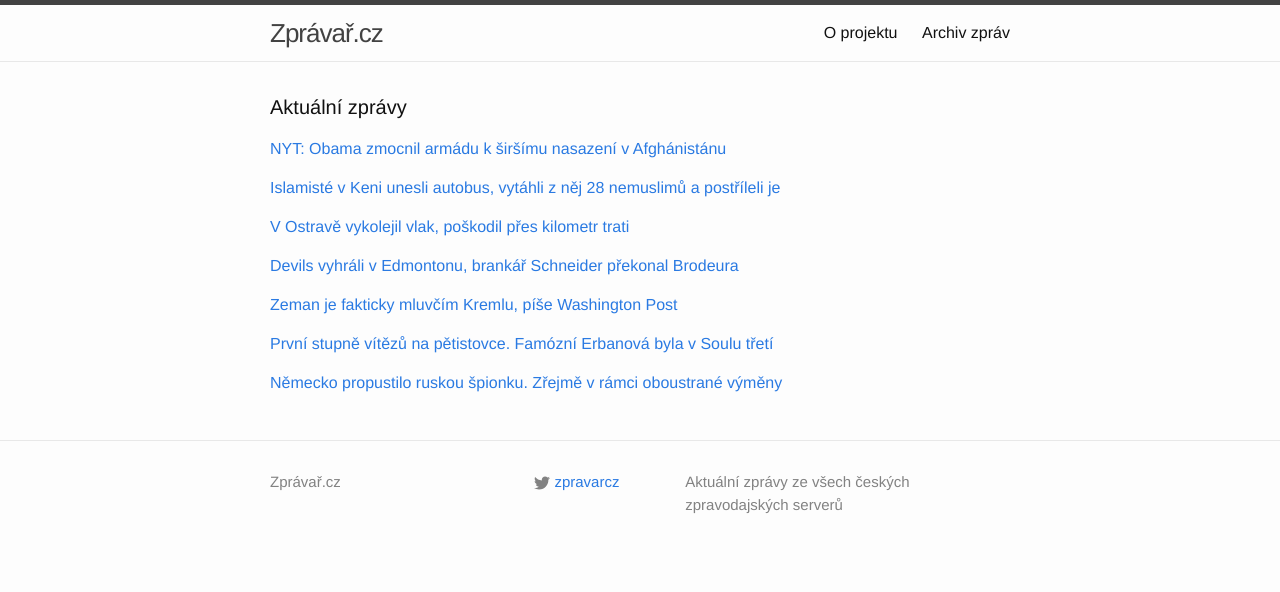
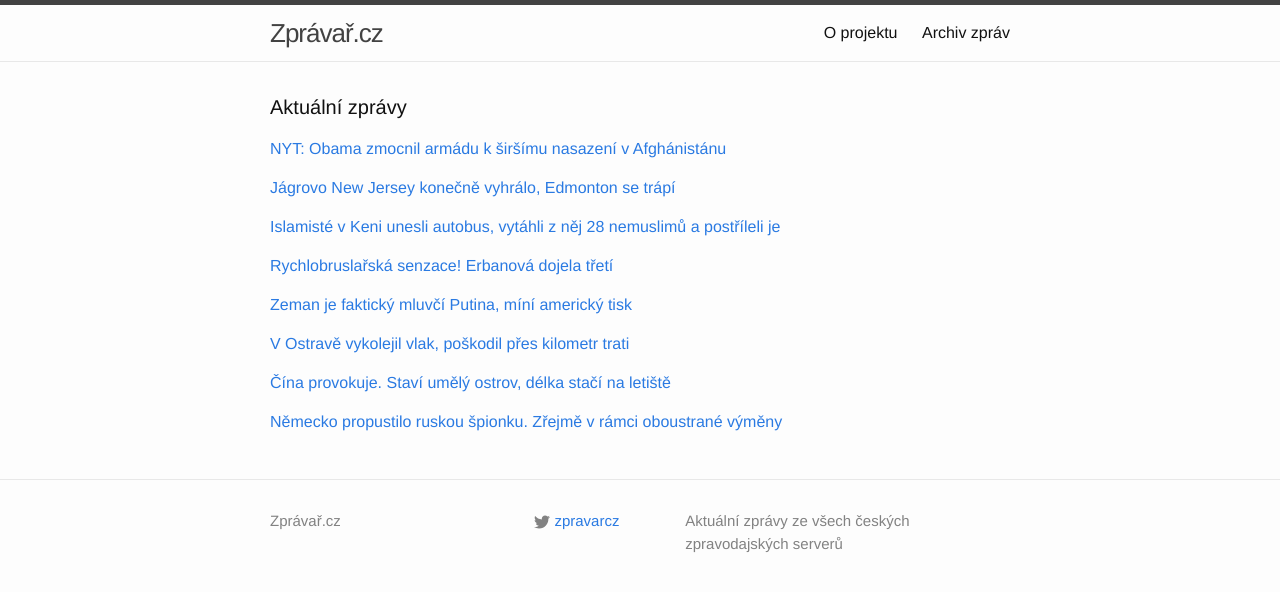
Before and after one commit to adliska/zpravar, a Jekyll site: the page built from index.html, in a window 1280 px wide. Shown: the top 592 px of the page. Built offline with Jekyll 4.4.1, drawn with Linux system fonts in a browser that asks for light colours.

Commit message:
zpravar news update

```diff
--- a/index.html
+++ b/index.html
@@ -17,8 +17,19 @@ layout: default
 <li><a href=http://zpravy.aktualne.cz/zahranici/obama-vydal-prikaz-armadu-ceka-v-afghanistanu-nova-operace/r~4a79f82c721411e4a10c0025900fea04/>Obama vydal příkaz, armádu čeká v Afghánistánu nová operace - zpravy.aktualne.cz</a></li>
 <li><a href=http://www.novinky.cz/zahranicni/amerika/354216-obama-zmocnil-armadu-k-sirsimu-nasazeni-v-afghanistanu.html>Obama zmocnil armádu k širšímu nasazení v Afghánistánu  - www.novinky.cz</a></li>
 </ul>
-</div><p><a href="javascript:;" onclick="toggle_visibility('zpravy1')">Islamisté v Keni unesli autobus, vytáhli z něj 28 nemuslimů a postříleli je</a></p>
+</div><p><a href="javascript:;" onclick="toggle_visibility('zpravy1')">Jágrovo New Jersey konečně vyhrálo, Edmonton se trápí</a></p>
 <div id="zpravy1" style="display:none">
+<ul>
+<li><a href=http://www.tyden.cz/rubriky/sport/hokej/nhl/jagrovo-new-jersey-konecne-vyhralo-edmonton-se-trapi_324945.html>Jágrovo New Jersey konečně vyhrálo, Edmonton se trápí - www.tyden.cz</a></li>
+<li><a href=http://www.rozhlas.cz/_zprava/hokejiste-new-jersey-vyhrali-v-edmontonu-cesi-se-neprosadili--1423482>Hokejisté New Jersey vyhráli v Edmontonu, Češi se neprosadili - www.rozhlas.cz</a></li>
+<li><a href=http://www.tyden.cz/rubriky/sport/jagrovo-new-jersey-konecne-vyhralo-edmonton-se-trapi_324945.html>Jágrovo New Jersey konečně vyhrálo, Edmonton se trápí - www.tyden.cz</a></li>
+<li><a href=http://www.denik.cz/hokej/devils-vyhrali-v-edmontonu-brankar-schneider-prekonal-brodeura-20141122.html>Devils vyhráli v Edmontonu, brankář Schneider překonal Brodeura - www.denik.cz</a></li>
+<li><a href=http://hokej.idnes.cz/schneider-vychytal-new-jersey-vyhru-dvl-/nhl.aspx?c=A141122_065959_nhl_Mkr>Schneider vychytal New Jersey výhru a navíc překonal rekord Brodeura - hokej.idnes.cz</a></li>
+<li><a href=http://www.sportovninoviny.cz/zpravy/devils-vyhrali-v-edmontonu-schneider-prekonal-rekord-brodeura/1150126>Devils vyhráli v Edmontonu, Schneider překonal rekord Brodeura - www.sportovninoviny.cz</a></li>
+<li><a href=http://sport.aktualne.cz/jagrovi-devils-porazili-oilers-schneider-prekonal-brodeura/r~fe787986720811e48477002590604f2e/>Jágrovi Devils porazili Oilers, Schneider překonal Brodeura - sport.aktualne.cz</a></li>
+</ul>
+</div><p><a href="javascript:;" onclick="toggle_visibility('zpravy2')">Islamisté v Keni unesli autobus, vytáhli z něj 28 nemuslimů a postříleli je</a></p>
+<div id="zpravy2" style="display:none">
 <ul>
 <li><a href=http://www.novinky.cz/zahranicni/svet/354219-islamiste-v-keni-unesli-autobus-vytahli-z-nej-28-nemuslimu-a-postrileli-je.html>Islamisté v Keni unesli autobus, vytáhli z něj 28 nemuslimů a postříleli je - www.novinky.cz</a></li>
 <li><a href=http://www.ceskenoviny.cz/zpravy/zpravy/bojovnici-milici-sabab-v-keni-zabili-28-lidi/1150133>Bojovníci milicí Šabáb v Keni zabili 28 lidí - www.ceskenoviny.cz</a></li>
@@ -26,39 +37,41 @@ layout: default
 <li><a href=http://www.lidovky.cz/bojovnici-milici-sabab-v-keni-zabili-28-lidi-fiq-/zpravy-svet.aspx?c=A141122_082625_ln_zahranici_sho>Proti nemuslimům. Islamisté je vytahali z autobusu a postříleli  - www.lidovky.cz</a></li>
 <li><a href=http://zpravy.aktualne.cz/zahranici/islamiste-unesli-v-keni-linkovy-autobus-a-zabili-28-pasazeru/r~c6f9c5e2721611e4a10c0025900fea04/>Bojovníci milicí unesli v Keni autobus, zabili 28 pasažérů - zpravy.aktualne.cz</a></li>
 </ul>
-</div><p><a href="javascript:;" onclick="toggle_visibility('zpravy2')">V Ostravě vykolejil vlak, poškodil přes kilometr trati</a></p>
-<div id="zpravy2" style="display:none">
+</div><p><a href="javascript:;" onclick="toggle_visibility('zpravy3')">Rychlobruslařská senzace! Erbanová dojela třetí</a></p>
+<div id="zpravy3" style="display:none">
+<ul>
+<li><a href=http://www.tyden.cz/rubriky/sport/ostatni-sporty/rychlobruslarska-senzace-erbanova-dojela-treti_324946.html>Rychlobruslařská senzace! Erbanová dojela třetí - www.tyden.cz</a></li>
+<li><a href=http://www.rozhlas.cz/_zprava/rychlobruslarka-erbanova-dosahla-ve-svetovem-poharu-v-soulu-na-stupne-vitezu--1423488>Rychlobruslařka Erbanová dosáhla ve Světovém poháru v Soulu na stupně vítězů - www.rozhlas.cz</a></li>
+<li><a href=http://sport.idnes.cz/karolina-erbanova-byla-v-soulu-treti-na-petistovce-f83-/sporty.aspx?c=A141122_083448_sporty_ald>První stupně vítězů na pětistovce. Famózní Erbanová byla v Soulu třetí - sport.idnes.cz</a></li>
+<li><a href=http://sport.aktualne.cz/erbanova-byla-ve-sp-senzacne-treti-na-petistovce/r~a7ba26a4721b11e4840b002590604f2e/>Erbanová byla ve SP senzačně třetí na pětistovce - sport.aktualne.cz</a></li>
+<li><a href=http://sport.idnes.cz/prvni-stupne-vitezu-na-petistovce-famozni-erbanova-byla-v-soulu-treti-1mr-/sporty.aspx?c=A141122_083448_sporty_ald>První stupně vítězů na pětistovce. Famózní Erbanová byla v Soulu třetí - sport.idnes.cz</a></li>
+</ul>
+</div><p><a href="javascript:;" onclick="toggle_visibility('zpravy4')">Zeman je faktický mluvčí Putina, míní americký tisk</a></p>
+<div id="zpravy4" style="display:none">
+<ul>
+<li><a href=http://www.tyden.cz/rubriky/domaci/zeman-je-fakticky-mluvci-putina-mini-americky-tisk_324944.html>Zeman je faktický mluvčí Putina, míní americký tisk - www.tyden.cz</a></li>
+<li><a href=http://www.novinky.cz/zahranicni/amerika/354221-zeman-je-fakticky-mluvcim-kremlu-pise-washington-post.html>Zeman je fakticky mluvčím Kremlu, píše Washington Post - www.novinky.cz</a></li>
+<li><a href=http://echo24.cz/a/wfySZ>Zeman je faktickým mluvčím Kremlu, píše Washington Post - echo24.cz</a></li>
+<li><a href=http://zpravy.aktualne.cz/domaci/americky-tisk-zeman-je-fakticky-mluvcim-prezidenta-putina/r~458c8d94721d11e48477002590604f2e/>Americký tisk: Zeman je fakticky mluvčím prezidenta Putina - zpravy.aktualne.cz</a></li>
+<li><a href=http://www.ceskenoviny.cz/zpravy/zpravy/wp-zeman-je-fakticky-mluvcim-kremlu-pro-orbana-je-putin-vzorem/1150139>WP: Zeman je fakticky mluvčím Kremlu, pro Orbána je Putin vzorem - www.ceskenoviny.cz</a></li>
+</ul>
+</div><p><a href="javascript:;" onclick="toggle_visibility('zpravy5')">V Ostravě vykolejil vlak, poškodil přes kilometr trati</a></p>
+<div id="zpravy5" style="display:none">
 <ul>
 <li><a href=http://www.ceskatelevize.cz/ct24/regiony/293184-v-ostrave-vykolejil-vlak-poskodil-pres-kilometr-trati/>V Ostravě vykolejil vlak, poškodil přes kilometr trati - www.ceskatelevize.cz</a></li>
 <li><a href=http://www.novinky.cz/krimi/354220-vlak-v-ostrave-urazil-1-5-kilometru-s-vykolejenymi-vagony-skoda-pres-pet-milionu.html>Vlak v Ostravě urazil 1,5 kilometru s vykolejenými vagóny, škoda přes pět miliónů - www.novinky.cz</a></li>
 <li><a href=http://www.ceskenoviny.cz/zpravy/zpravy/v-ostrave-vykolejil-nakladni-vlak-skoda-je-5-6-milionu-kc/1150136>V Ostravě vykolejil nákladní vlak, škoda je 5,6 milionu Kč - www.ceskenoviny.cz</a></li>
 <li><a href=http://zpravy.aktualne.cz/regiony/moravskoslezsky/v-ostrave-vykolejil-nakladni-vlak-skoda-je-5-6-milionu/r~3d698200721a11e497f0002590604f2e/>V Ostravě vykolejil nákladní vlak, škoda je 5,6 milionu - zpravy.aktualne.cz</a></li>
 </ul>
-</div><p><a href="javascript:;" onclick="toggle_visibility('zpravy3')">Devils vyhráli v Edmontonu, brankář Schneider překonal Brodeura</a></p>
-<div id="zpravy3" style="display:none">
+</div><p><a href="javascript:;" onclick="toggle_visibility('zpravy6')">Čína provokuje. Staví umělý ostrov, délka stačí na letiště</a></p>
+<div id="zpravy6" style="display:none">
 <ul>
-<li><a href=http://www.denik.cz/hokej/devils-vyhrali-v-edmontonu-brankar-schneider-prekonal-brodeura-20141122.html>Devils vyhráli v Edmontonu, brankář Schneider překonal Brodeura - www.denik.cz</a></li>
-<li><a href=http://hokej.idnes.cz/schneider-vychytal-new-jersey-vyhru-dvl-/nhl.aspx?c=A141122_065959_nhl_Mkr>Schneider vychytal New Jersey výhru a navíc překonal rekord Brodeura - hokej.idnes.cz</a></li>
-<li><a href=http://www.sportovninoviny.cz/zpravy/devils-vyhrali-v-edmontonu-schneider-prekonal-rekord-brodeura/1150126>Devils vyhráli v Edmontonu, Schneider překonal rekord Brodeura - www.sportovninoviny.cz</a></li>
-<li><a href=http://sport.aktualne.cz/jagrovi-devils-porazili-oilers-schneider-prekonal-brodeura/r~fe787986720811e48477002590604f2e/>Jágrovi Devils porazili Oilers, Schneider překonal Brodeura - sport.aktualne.cz</a></li>
+<li><a href=http://www.tyden.cz/rubriky/zahranici/asie-a-oceanie/cina-provokuje-stavi-umely-ostrov-delka-staci-na-letiste_324937.html>Čína provokuje. Staví umělý ostrov, délka stačí na letiště - www.tyden.cz</a></li>
+<li><a href=http://zpravy.idnes.cz/cina-stavi-ostrov-spratly-dc4-/zahranicni.aspx?c=A141122_083128_zahranicni_jw>Peking navršil v Jihočínském moři umělý ostrov. Délka stačí na letiště - zpravy.idnes.cz</a></li>
+<li><a href=http://www.ceskenoviny.cz/zpravy/zpravy/cina-dela-v-jihocinskem-mori-umely-ostrov-asi-leteckou-zakladnu/1150117>Čína dělá v Jihočínském moři umělý ostrov, asi leteckou základnu - www.ceskenoviny.cz</a></li>
 </ul>
-</div><p><a href="javascript:;" onclick="toggle_visibility('zpravy4')">Zeman je fakticky mluvčím Kremlu, píše Washington Post</a></p>
-<div id="zpravy4" style="display:none">
-<ul>
-<li><a href=http://www.novinky.cz/zahranicni/amerika/354221-zeman-je-fakticky-mluvcim-kremlu-pise-washington-post.html>Zeman je fakticky mluvčím Kremlu, píše Washington Post - www.novinky.cz</a></li>
-<li><a href=http://echo24.cz/a/wfySZ>Zeman je faktickým mluvčím Kremlu, píše Washington Post - echo24.cz</a></li>
-<li><a href=http://zpravy.aktualne.cz/domaci/americky-tisk-zeman-je-fakticky-mluvcim-prezidenta-putina/r~458c8d94721d11e48477002590604f2e/>Americký tisk: Zeman je fakticky mluvčím prezidenta Putina - zpravy.aktualne.cz</a></li>
-<li><a href=http://www.ceskenoviny.cz/zpravy/zpravy/wp-zeman-je-fakticky-mluvcim-kremlu-pro-orbana-je-putin-vzorem/1150139>WP: Zeman je fakticky mluvčím Kremlu, pro Orbána je Putin vzorem - www.ceskenoviny.cz</a></li>
-</ul>
-</div><p><a href="javascript:;" onclick="toggle_visibility('zpravy5')">První stupně vítězů na pětistovce. Famózní Erbanová byla v Soulu třetí</a></p>
-<div id="zpravy5" style="display:none">
-<ul>
-<li><a href=http://sport.idnes.cz/karolina-erbanova-byla-v-soulu-treti-na-petistovce-f83-/sporty.aspx?c=A141122_083448_sporty_ald>První stupně vítězů na pětistovce. Famózní Erbanová byla v Soulu třetí - sport.idnes.cz</a></li>
-<li><a href=http://sport.aktualne.cz/erbanova-byla-ve-sp-senzacne-treti-na-petistovce/r~a7ba26a4721b11e4840b002590604f2e/>Erbanová byla ve SP senzačně třetí na pětistovce - sport.aktualne.cz</a></li>
-<li><a href=http://sport.idnes.cz/prvni-stupne-vitezu-na-petistovce-famozni-erbanova-byla-v-soulu-treti-1mr-/sporty.aspx?c=A141122_083448_sporty_ald>První stupně vítězů na pětistovce. Famózní Erbanová byla v Soulu třetí - sport.idnes.cz</a></li>
-</ul>
-</div><p><a href="javascript:;" onclick="toggle_visibility('zpravy6')">Německo propustilo ruskou špionku. Zřejmě v rámci oboustrané výměny</a></p>
-<div id="zpravy6" style="display:none">
+</div><p><a href="javascript:;" onclick="toggle_visibility('zpravy7')">Německo propustilo ruskou špionku. Zřejmě v rámci oboustrané výměny</a></p>
+<div id="zpravy7" style="display:none">
 <ul>
 <li><a href=http://zahranicni.ihned.cz/evropa-slovensko/c1-63157570-nemecko-propustilo-ruskou-spionku-zrejme-v-ramci-oboustrane-vymeny>Německo propustilo ruskou špionku. Zřejmě v rámci oboustrané výměny - zahranicni.ihned.cz</a></li>
 <li><a href=http://zpravy.aktualne.cz/zahranici/nemecko-propustilo-agentku-odsouzenou-za-spionaz-pro-rusko/r~28e3b7d4720f11e490f70025900fea04/>Německo propustilo agentku odsouzenou za špionáž pro Rusko - zpravy.aktualne.cz</a></li>
```
